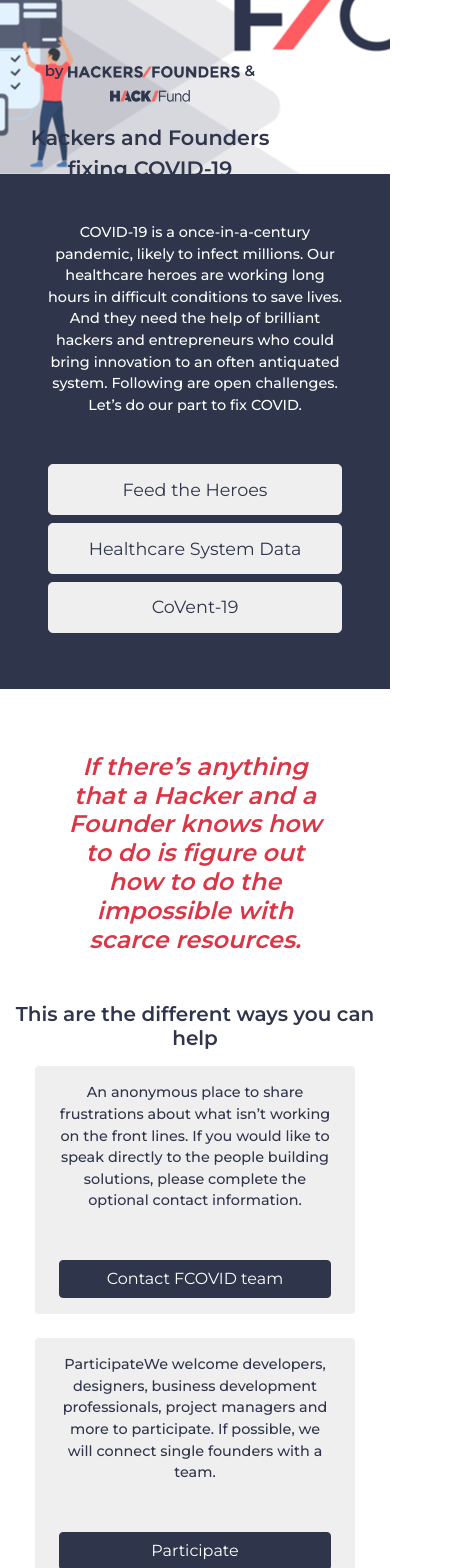
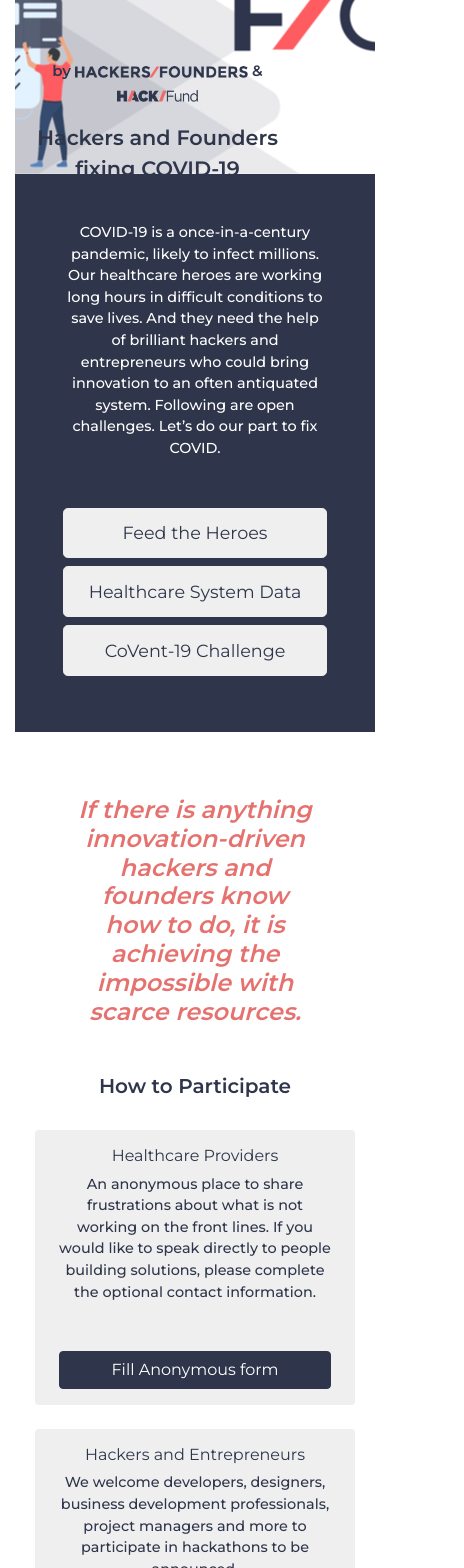
Before and after one commit to hfvalenciave/fcovid, an Angular app: page /home in a window 390 px wide. Shown: the part 260-1828 px from the top of the page, 464 px wide, since content can reach past the window. Built offline with nearby package versions, Linux system fonts and the light colour scheme; what ngx-page-scroll would draw is missing.

Commit message:
ajuste de acuerdo a diseño

```diff
--- a/src/app/app.component.html
+++ b/src/app/app.component.html
@@ -1,5 +1,7 @@
-<layout-header></layout-header>
+<div class="container">
+    <layout-header></layout-header>
 
-<router-outlet></router-outlet>
+    <router-outlet></router-outlet>
 
-<layout-footer></layout-footer>
+    <layout-footer></layout-footer>
+</div>
--- a/src/app/modules/core/services/challenge/challenge.mock.ts
+++ b/src/app/modules/core/services/challenge/challenge.mock.ts
@@ -9,8 +9,8 @@
         home_background: '../../../assets/img/feed-a-hero-background.png',
         image: '../../../assets/img/feed-a-hero.png',
         background: '../../../assets/img/feed-a-hero-background.png',
-        description: `Build a website that enables individuals,
-                    organizations and companies to purchase a meal for a medical facility or department`,
+        description: `A website to allow individuals and organizations to
+            purchase meals for hospital departments or entire medical facilities.`,
         long_description: `<h3>Healthcare professionals around the world work long hours in difficult conditions
             to care for COVID-19 patients.<br/> And they need our help.</h3>
             <p>During a 12-24 hour shift, workers often cannot stop to eat a real meal so <strong>Feed The Heroes </strong> is dedicated
@@ -38,9 +38,10 @@
         background: '../../../assets/img/healthcare-system-data-background.png',
         description: `
         <ul>
-            <li>Platform 1: track facility data (hospital beds, ventilators, etc.), to power the other innovation challenges.</li>
-            <li>Platform 2: track infection, hospital capacity and capability.</li>
-            <li>Platform 3: epidemiological contact tracing.</li>
+            <li>Platforms to track data:</li>
+            <li>Facility: such as hospital beds and ventilators to power all innovation challenges.</li>
+            <li>Infection: like rate of infection, hospital capacity and capability.
+            Epidemiology: contact tracing</li>
         </ul>`,
         long_description: ``
     },
--- a/src/app/modules/landing/landing.component.html
+++ b/src/app/modules/landing/landing.component.html
@@ -2,10 +2,10 @@
 <header class="text-dark text-lg-right text-center">
     <div class="container">
         <div class="row masthead">
-            <div class="col-lg-6 offset-lg-6 col-sm-8 offset-sm-2">
+            <div class="col-lg-6 offset-lg-6 col-sm-8 offset-sm-2 pr-0">
                 <span class="mini-logo">by <img src="../../../../../assets/img/hf-logo.png" alt="hf-logo"> &
                     <img src="../../../../../assets/img/hack-fund-logo.png" alt="hack-fund-logo"></span>
-                <p class="align-right">Kackers and Founders fixing COVID-19</p>
+                <p class="align-right">Hackers and Founders fixing COVID-19</p>
             </div>
         </div>
     </div>
@@ -21,13 +21,12 @@
         </p>
         <div class="button-section d-flex flex-column flex-lg-row justify-content-around mt-5">
             <a pageScroll class="btn btn-lg btn-light v-center mb-2" [routerLink]="['/home']"
-                fragment="challenge-feed-a-hero">Feed the
-                Heroes</a>
+                fragment="feed-the-heroes">Feed the Heroes</a>
             <a pageScroll class="btn btn-lg btn-light mb-2" [routerLink]="['/home']"
-                fragment="challenge-healthcare-system-data">Healthcare
+                fragment="healthcare-system-data">Healthcare
                 System Data</a>
             <a pageScroll class="btn btn-lg btn-light v-center mb-2" [routerLink]="['/home']"
-                fragment="challenge-covent-19">CoVent-19</a>
+                fragment="covent-19">CoVent-19 Challenge</a>
         </div>
     </div>
 </section>
@@ -36,11 +35,9 @@
 <section class="features-icons text-center">
     <div class="container">
         <h4 class="mb-3 mt-5 px-5 text-danger font-weight-bold font-italic">
-            If there’s anything that a Hacker and a Founder knows how to do is figure out how to do the impossible with
-            scarce resources.
+            If there is anything innovation-driven hackers and founders know how to do, it is achieving the impossible with scarce resources.
         </h4>
-        <h5 class="mb-3 mt-5 section-title text-center text-dark font-weight-bold">This are the different ways you can
-            help</h5>
+        <h5 class="mb-4 pb-2 mt-5 section-title text-center text-dark font-weight-bold">How to Participate</h5>
         <div class="row">
             <div class="col-lg-4 col-md-6 mb-4 mb-lg-0">
                 <div
@@ -49,12 +46,13 @@
                         <i class="icon-screen-desktop m-auto text-primary"></i>
                     </div> -->
                     <!-- <h3>Know More</h3> -->
+                    <h6>Healthcare Providers</h6>
                     <p class="lead mb-0 flex-fill">
-                        An anonymous place to share frustrations about what isn’t working on the front lines.
-                        If you would like to speak directly to the people building solutions, please complete the
-                        optional contact information.
+                        An anonymous place to share frustrations about what is not working on the front lines. If you
+                        would like to speak directly to people building solutions, please complete the optional contact
+                        information.
                     </p>
-                    <button class="btn btn-primary" (click)="showModal()">Contact FCOVID team</button>
+                    <button class="btn btn-primary" (click)="showModal()">Fill Anonymous form</button>
                 </div>
             </div>
             <div class="col-lg-4 col-md-6 mb-4 mb-lg-0">
@@ -64,10 +62,10 @@
                         <i class="icon-layers m-auto text-primary"></i>
                     </div> -->
                     <!-- <h3>Participate</h3> -->
+                    <h6>Hackers and Entrepreneurs</h6>
                     <p class="lead mb-0 flex-fill">
-                        ParticipateWe welcome developers, designers, business development professionals, project
-                        managers and more to participate.
-                        If possible, we will connect single founders with a team.
+                        We welcome developers, designers, business development professionals, project managers and more
+                        to participate in hackathons to be announced.
                     </p>
                     <button class="btn btn-primary" (click)="showModal()">Participate</button>
                 </div>
@@ -94,8 +92,12 @@
                         <i class="icon-check m-auto text-primary"></i>
                     </div> -->
                     <!-- <h3>Donate</h3> -->
+                    <h6>teamAdvisors</h6>
                     <p class="lead mb-0 flex-fill">
-                        Seeking experts to provide context and guidance for Innovation Challenges. <br>
+                        Seeking experts to provide context and guidance for Innovation Challenges.
+                    </p>
+                    <br>
+                    <p>
                         Areas of interest include healthcare administration; hardware and software; medical equipment;
                         legal; governmental, economic and environmental policy; and more.
                     </p>
@@ -106,9 +108,9 @@
     </div>
 </section>
 
-<section class="bg-dark py-5 text-light">
-    <div class="container p-0">
-        <h5 class="mb-3 section-title text-center font-weight-bold">How does FCOVID works</h5>
+<section class="py-5">
+    <div class="container px-5">
+        <h5 class="mb-4 pb-2  section-title text-center font-weight-bold">About FCOVID</h5>
         <div class="row no-gutters">
             <div class="col-lg-6 text-right">
                 <img class="w-100" src="../../../assets/img/how-does-work.png" alt="how-does-work">
@@ -116,16 +118,16 @@
             <div class="col-lg-6 my-auto pt-5 pt-lg-0 px-3 showcase-text">
                 <!-- <h2>Updated For Bootstrap 4</h2> -->
                 <p class="lead mb-0">
-                    F/COVID is the non-profit arm of Hackers/Founders and HACK Fund, established to deliver
-                    technological solutions for the COVID-19 crisis. Our Innovation Challenges are constructed to
-                    address healthcare professionals’ urgent needs as they serve on the front lines.
+                    F/COVID is the nonprofit arm of Hackers/Founders and HACK Fund, established to deliver technological
+                    solutions for the COVID-19 crisis. Our Innovation Challenges are constructed to address healthcare
+                    professionals’ urgent needs as they serve on the front lines.
                 </p> <br>
                 <p class="lead mb-0">
-                    Our Process <br>
-                    -Network with government, healthcare and manufacturing leaders <br>
-                    -Source and select nonprofit startup teams from around the globe <br>
-                    -F/COVID provides on-demand funding for validated hardware and software solutions <br>
-                    -The F/COVID team is available for support
+                    <b>Our Work</b>
+                    <br>
+                    Collaborate with government, healthcare and manufacturing leaders <br>
+                    Source and select nonprofit startup teams from around the globe <br>
+                    Provide on-demand funding and support for validated hardware and software solutions
                 </p>
             </div>
         </div>
@@ -134,27 +136,24 @@
 </section>
 
 <section class="showcase">
-    <div class="container p-0">
-        <h4 class="mb-3 mt-5 px-5 text-center text-danger font-weight-bold font-italic">
+    <div class="container px-5">
+        <!-- <h4 class="mb-3 mt-5 px-5 text-center text-danger font-weight-bold font-italic">
             We build. We measure. We improve. We improvise. We overcome.
-        </h4>
+        </h4> -->
 
-        <h5 class="mb-3 mt-5 section-title text-center text-dark font-weight-bold">Active Challenges</h5>
+        <h5 class="mb-4 pb-2 mt-5 section-title text-center text-dark font-weight-bold">Active Challenges</h5>
 
-        <div *ngFor="let challenge of (challenges | async); let index = index;" class="row no-gutters"
+        <div *ngFor="let challenge of (challenges | async); let index = index;" class="row no-gutters bg-light mb-5"
             [attr.id]="challenge.id">
-            <div class="col-lg-6 text-white showcase-img d-flex"
-                [ngClass]="{'order-lg-2': index % 2 == 0, 'order-lg-1': index % 2 == 1}"
-                [ngStyle]="{'background-image': 'url('+challenge.home_background+')',
+            <div class="col-lg-6 text-white showcase-img d-flex order-lg-1" [ngStyle]="{'background-image': 'url('+challenge.home_background+')',
                 'background-repeat': 'no-repeat',
                 'background-position': 'center',
                 'background-size': 'cover'}">
                 <img [ngClass]="challenge.home_background != null ? 'm-auto' : 'w-100'" [src]="challenge.home_image"
                     alt="challenge.id">
             </div>
-            <div class="col-lg-6 px-3 showcase-text d-flex flex-column"
-                [ngClass]="{'order-lg-2': index % 2 == 1, 'order-lg-1': index % 2 == 0}">
-                <h2>{{ challenge.title }}</h2>
+            <div class="col-lg-6 px-3 showcase-text d-flex flex-column order-lg-2">
+                <h2 class="mb-5">{{ challenge.title }}</h2>
                 <p class="lead mb-0 flex-fill" [innerHTML]="challenge.description">
                 </p>
                 <a *ngIf="challenge.type == 'internal'" class="btn btn-lg btn-primary mt-3 text-light"
--- a/src/app/modules/layout/components/footer/footer.component.html
+++ b/src/app/modules/layout/components/footer/footer.component.html
@@ -1,5 +1,5 @@
 <footer class="footer bg-dark text-white">
-    <div class="container-fluid">
+    <div class="container">
         <div class="row space">
             <div class="col-lg-4 h-100 text-center text-lg-left my-auto">
                 <img class="logo" src="../../../../../assets/img/logo-white.png" alt="fcovid">
--- a/src/app/modules/layout/components/header/header.component.html
+++ b/src/app/modules/layout/components/header/header.component.html
@@ -7,7 +7,7 @@
         <div class="m-0 p-0">
             <a pageScroll class="d-none d-md-inline-block text-light mr-5" [routerLink]="['/home']"
                 fragment="general-description"> About Us </a>
-            <div class="dropdown">
+            <div class="dropdown mr-5">
                 <button class="dropbtn">Challenges</button>
                 <div class="dropdown-content">
                     <a [routerLink]="['/challenge/feed-the-heroes']"> Feed the heroes </a>
@@ -15,7 +15,7 @@
                     <a href="https://www.coventchallenge.com/" target="_blank"> CoVent-19 </a>
                 </div>
               </div>
-            <a class="btn btn-light d-none d-md-inline-block mx-3" (click)="showModal()">I want to participate</a>
+            <!-- <a class="btn btn-light d-none d-md-inline-block mx-3" (click)="showModal()">I want to participate</a> -->
             <a class="btn btn-light" href="#">Donate</a>
         </div>
     </div>
--- a/src/app/modules/layout/components/sponsor-section/sponsor-section.component.html
+++ b/src/app/modules/layout/components/sponsor-section/sponsor-section.component.html
@@ -1,4 +1,4 @@
-<section class="bg-dark pt-1">
+<section class="bg-dark pt-1 pb-5">
 
     <div class="container text-white">
         <h5 class="mb-3 mt-5 section-title text-center font-weight-bold">Our Sponsors and Partners</h5>
--- a/src/theme/_icons.scss
+++ b/src/theme/_icons.scss
@@ -1,6 +1,6 @@
 .features-icons {
   padding-top: 1rem;
-  padding-bottom: 7rem;
+  padding-bottom: 4rem;
   .features-icons-item {
     max-width: 20rem;
     h5 {
--- a/src/theme/_showcase.scss
+++ b/src/theme/_showcase.scss
@@ -3,12 +3,12 @@
     padding: 1rem 3rem 7rem 3rem;
   }
   .showcase-img {
-    min-height: 30rem;
+    min-height: 27rem;
     background-size: cover;
   }
   @media (min-width: 991px) {
     .showcase-text {
-      padding: 7rem 7rem 7rem 7rem;
+      padding: 4rem 7rem 4rem 7rem;
     }
   }
 }
--- a/src/theme/_variables.scss
+++ b/src/theme/_variables.scss
@@ -15,7 +15,7 @@
 $indigo: #6610f2 !default;
 $purple: #6f42c1 !default;
 $pink: #f16968 !default;
-$red: #dc3545 !default;
+$red: #e67270 !default;
 $orange: #fd7e14 !default;
 $yellow: #ffc107 !default;
 $green: #28a745 !default;
```
